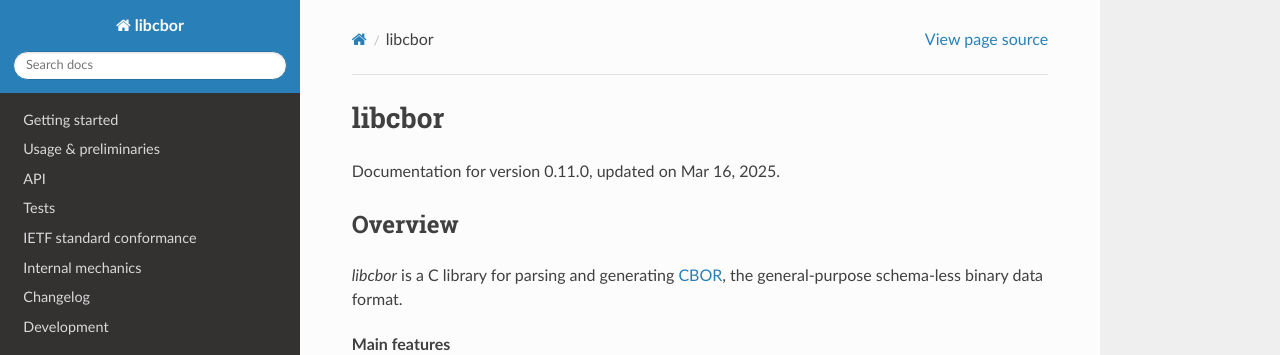
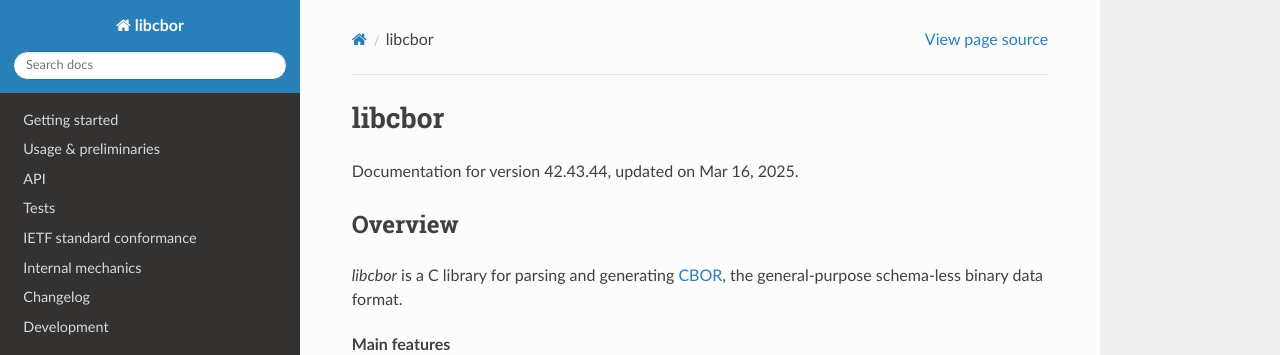
Before and after one commit to PJK/libcbor, a Sphinx documentation site: the page built from doc/source/index.rst, in a window 1280 px wide and 900 px high. Shown: the top 355 px of the window. Built offline with Sphinx 7.4.7 and the Read the Docs theme 3.1.0, drawn with Linux system fonts in a browser that asks for light colours; some of the changed text lies outside the part shown.

Commit message:
Bump version to 42.43.44

```diff
--- a/CMakeLists.txt
+++ b/CMakeLists.txt
@@ -6,9 +6,9 @@ set(CMAKE_MODULE_PATH ${CMAKE_MODULE_PATH}
 include(CTest)
 include(GNUInstallDirs) # Provides CMAKE_INSTALL_ variables
 
-set(CBOR_VERSION_MAJOR "0")
-set(CBOR_VERSION_MINOR "11")
-set(CBOR_VERSION_PATCH "0")
+set(CBOR_VERSION_MAJOR "42")
+set(CBOR_VERSION_MINOR "43")
+set(CBOR_VERSION_PATCH "44")
 set(CBOR_VERSION
     ${CBOR_VERSION_MAJOR}.${CBOR_VERSION_MINOR}.${CBOR_VERSION_PATCH})
 
--- a/doc/source/conf.py
+++ b/doc/source/conf.py
@@ -77,8 +77,8 @@ copyright = '2014 - 2020, Pavel Kalvoda'
 # built documents.
 #
 # The short X.Y version.
-version = '0.11'
-release = '0.11.0'
+version = '42.43'
+release = '42.43.44'
 
 # The language for content autogenerated by Sphinx. Refer to documentation
 # for a list of supported languages.
```
Also changed, not shown: CHANGELOG.md (+3 -0 lines), 2 other files.
